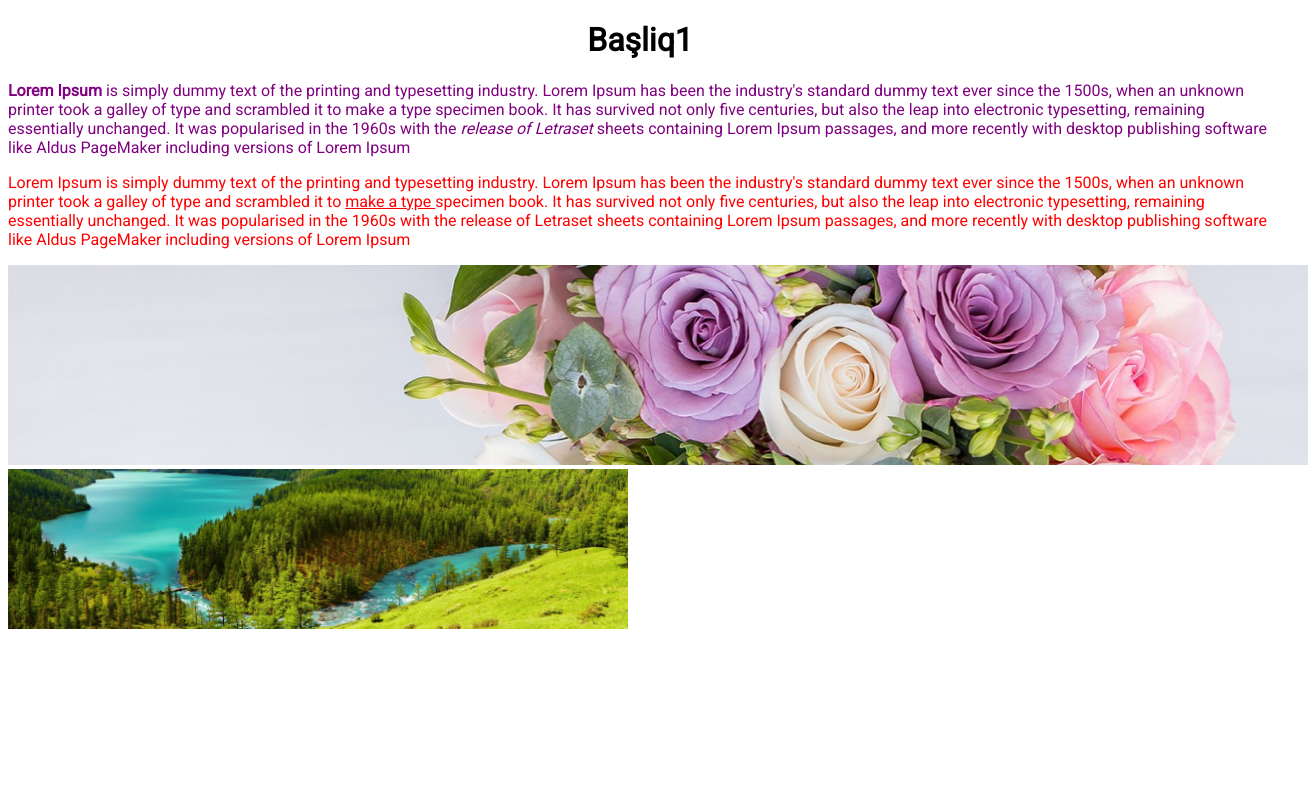
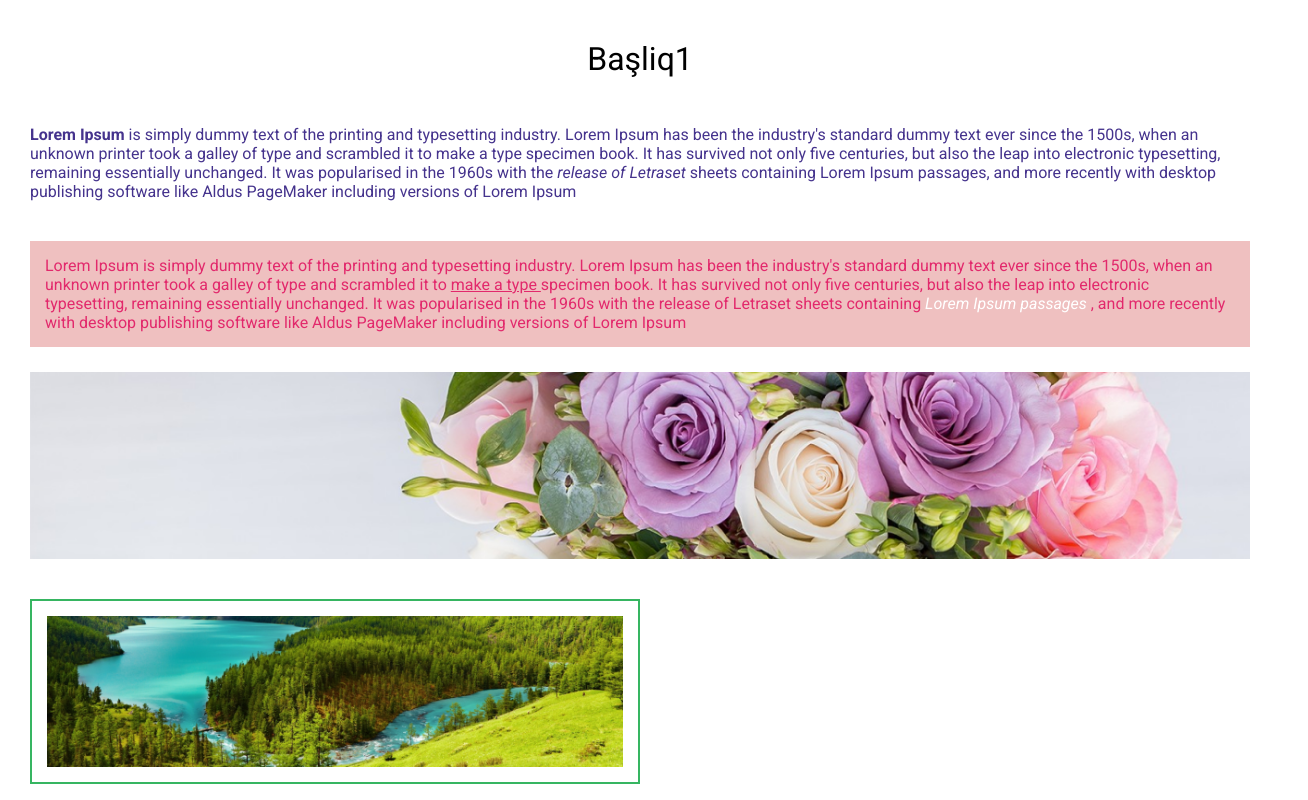
Before and after one commit to guulnisah/fed-homework, a plain HTML site: page hw1 (edited)/index.html in a window 1280 px wide. Shown: the whole page, 1308 px wide, since content can reach past the window. Drawn offline with Linux system fonts and the light colour scheme.

Commit message:
add edit

```diff
--- a/hw1/index.html
+++ b/hw1 (edited)/index.html
@@ -7,30 +7,38 @@
     <meta name="viewport" content="width=device-width, initial-scale=1.0">
     <link rel="preconnect" href="https://fonts.googleapis.com">
     <link rel="preconnect" href="https://fonts.gstatic.com" crossorigin>
-    <link href="https://fonts.googleapis.com/css2?family=Roboto&display=swap" rel="stylesheet">
+    <link href="https://fonts.googleapis.com/css2?family=Roboto:ital,wght@0,400;0,700;1,400&display=swap"
+        rel="stylesheet">
+    <link rel="stylesheet" href="styles.css">
     <title>Homework 1</title>
 </head>
 
-<body style="font-family: Roboto, sans-serif">
-    <h1 style="text-align: center;">Başliq1</h1>
-    <p style="color: purple">
+<body>
+    <h1>Başliq1</h1>
+    <p class="p-1">
         <b>Lorem Ipsum </b>is simply dummy text of the printing and typesetting industry. Lorem
-        Ipsum has been the industry's standard dummy text ever since the 1500s, when an unknown printer took a galley of
-        type and scrambled it to make a type specimen book. It has survived not only five centuries, but also the leap
+        Ipsum has been the industry's standard dummy text ever since the 1500s, when an unknown printer took a
+        galley of
+        type and scrambled it to make a type specimen book. It has survived not only five centuries, but also the
+        leap
         into electronic typesetting, remaining essentially unchanged. It was popularised in the 1960s with the
         <i>release of Letraset </i>sheets containing Lorem Ipsum passages, and more recently with desktop publishing
         software like Aldus PageMaker including versions of Lorem Ipsum
     </p>
-    <p style="color: red">
+    <p class="p-2">
         Lorem Ipsum is simply dummy text of the printing and typesetting industry. Lorem Ipsum has
-        been the industry's standard dummy text ever since the 1500s, when an unknown printer took a galley of type and
-        scrambled it to <ins> make a type </ins> specimen book. It has survived not only five centuries, but also the
+        been the industry's standard dummy text ever since the 1500s, when an unknown printer took a galley of type
+        and
+        scrambled it to <ins> make a type </ins> specimen book. It has survived not only five centuries, but also
+        the
         leap into electronic typesetting, remaining essentially unchanged. It was popularised in the 1960s with the
-        release of Letraset sheets containing Lorem Ipsum passages, and more recently with desktop publishing software
+        release of Letraset sheets containing <i> Lorem Ipsum passages </i>, and more recently with desktop
+        publishing
+        software
         like Aldus PageMaker including versions of Lorem Ipsum
     </p>
-    <img src="flowers.png" alt="flowers" width="1300" height="200"><br>
-    <img src="nature.png" alt="nature" width="620" height="160">
+    <img class="img-1" src="flowers.png" alt="flowers">
+    <img class="img-2" src="nature.png" alt="nature">
 </body>
 
 </html>
--- /dev/null
+++ b/hw1 (edited)/styles.css
@@ -0,0 +1,48 @@
+* {
+    box-sizing: border-box;
+}
+
+body {
+    font-family: "Roboto", sans-serif;
+    margin-left: 30px;
+    margin-right: 30px;
+    font-weight: 400;
+    font-size: 16px;
+    line-height: 19px;
+}
+
+h1 {
+    text-align: center;
+    margin-top: 50px;
+    margin-bottom: 56px;
+    font-weight: 400;
+    font-size: 32px;
+}
+
+.p-1 {
+    color: rgb(69, 51, 141);
+    margin-bottom: 40px;
+}
+
+.p-2 {
+    padding: 15px;
+    color: rgb(226, 41, 108);
+    background-color: rgba(204, 60, 60, 0.32);
+    margin-bottom: 25px;
+}
+
+.p-2 i {
+    color: rgb(255, 255, 255);
+}
+
+img {
+    display: block;
+    width: 100%;
+}
+
+.img-2 {
+    margin-top: 40px;
+    width: 50%;
+    border: 2px solid rgb(54, 181, 97);
+    padding: 15px;
+}
```
Also changed, not shown: hw1 (edited)/flowers.png (renamed from hw1/flowers.png), hw1 (edited)/nature.png (renamed from hw1/nature.png), practice 1/apple.jpg (renamed from lesson 4/apple.jpg), practice 1/index.html (renamed from lesson 4/index.html).
